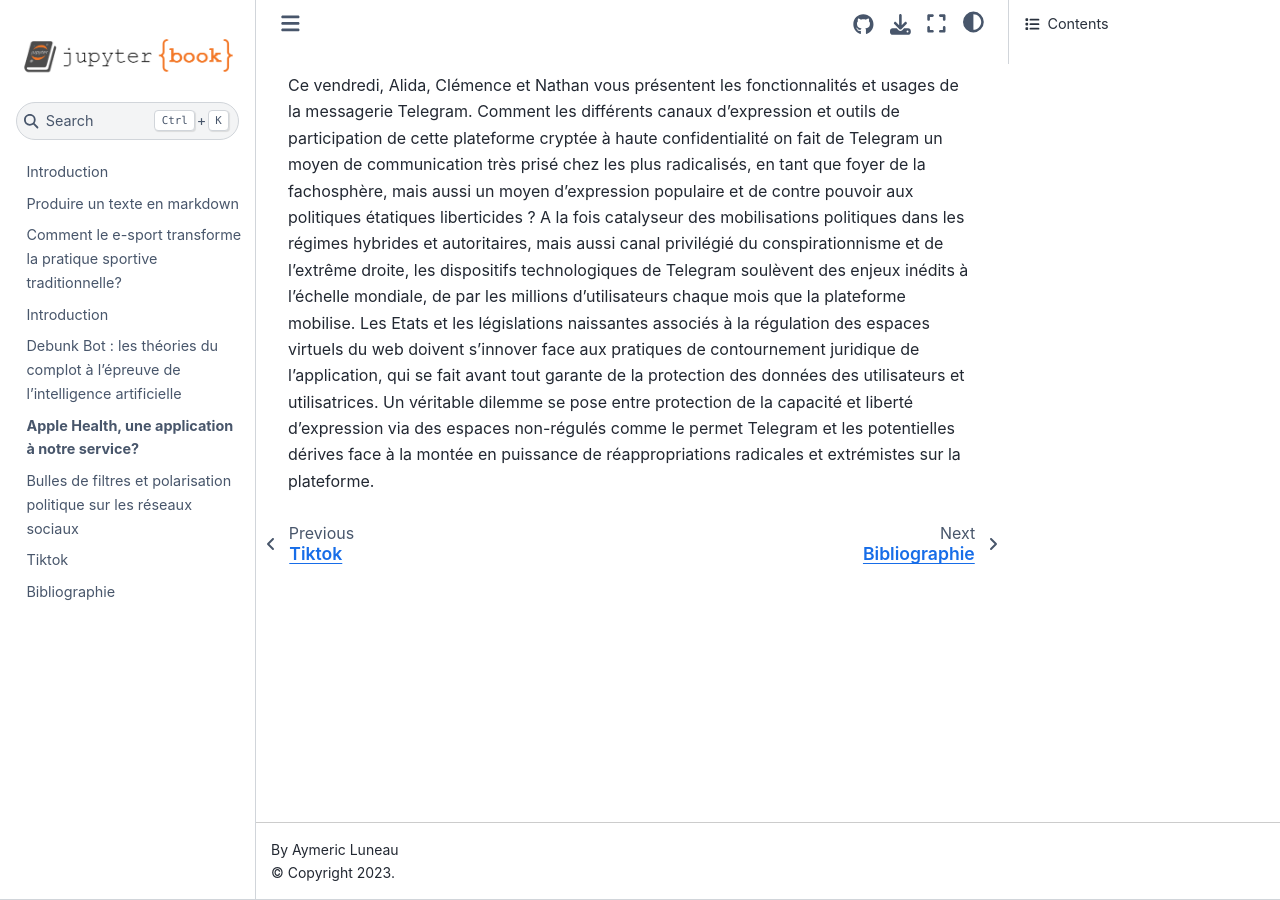
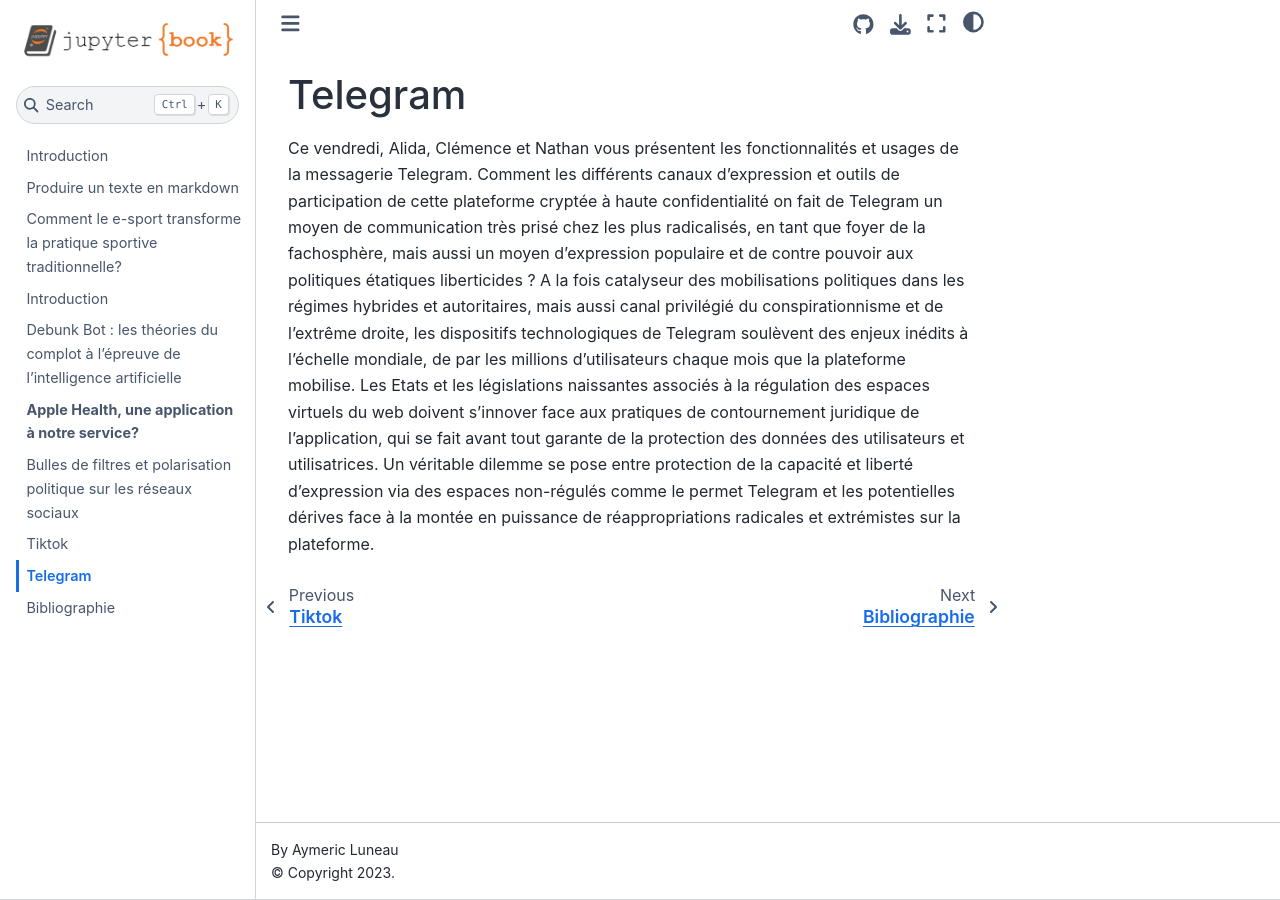
Before and after one commit to luneauaymeric/digital_culture_collective_page_g6, a Jupyter Book: the page built from telegram/telegram.md, in a window 1280 px wide. Built offline with Jupyter Book 1.0.4 settings and Sphinx 7.4.7 and the Sphinx Book theme 1.1.4, drawn with Linux system fonts in a browser that asks for light colours.

Commit message:
Update telegram.md

```diff
--- a/telegram/telegram.md
+++ b/telegram/telegram.md
@@ -1 +1,3 @@
+# Telegram
+
 Ce vendredi, Alida, Clémence et Nathan vous présentent les fonctionnalités et usages de la messagerie Telegram. Comment les différents canaux d’expression et outils de participation de cette plateforme cryptée à haute confidentialité on fait de Telegram un moyen de communication très prisé chez les plus radicalisés, en tant que foyer de la fachosphère, mais aussi un moyen d’expression populaire et de contre pouvoir aux politiques étatiques liberticides ? A la fois catalyseur des mobilisations politiques dans les régimes hybrides et autoritaires, mais aussi canal privilégié du conspirationnisme et de l'extrême droite, les dispositifs technologiques de Telegram soulèvent des enjeux inédits à l’échelle mondiale, de par les millions d’utilisateurs chaque mois que la plateforme mobilise. Les Etats et les législations naissantes associés à la régulation des espaces virtuels du web doivent s’innover face aux pratiques de contournement juridique de l’application, qui se fait avant tout garante de la protection des données des utilisateurs et utilisatrices. Un véritable dilemme se pose entre protection de la capacité et liberté d’expression via des espaces non-régulés comme le permet Telegram et les potentielles dérives face à la montée en puissance de réappropriations radicales et extrémistes sur la plateforme.
```
